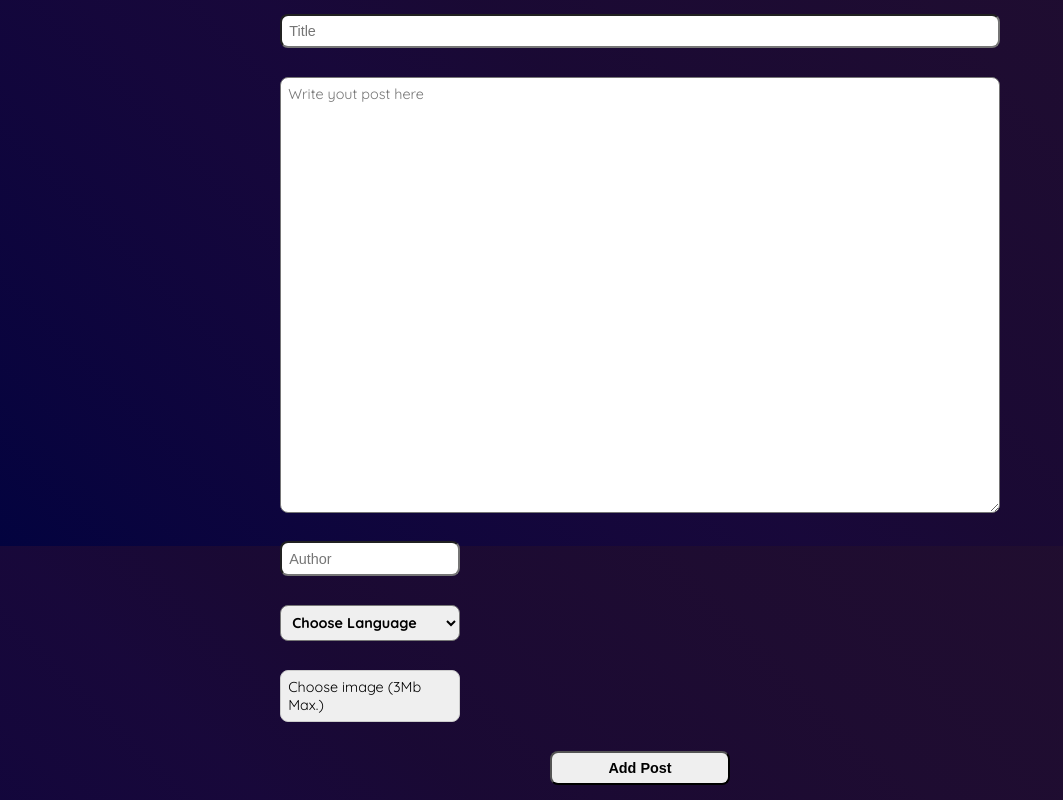
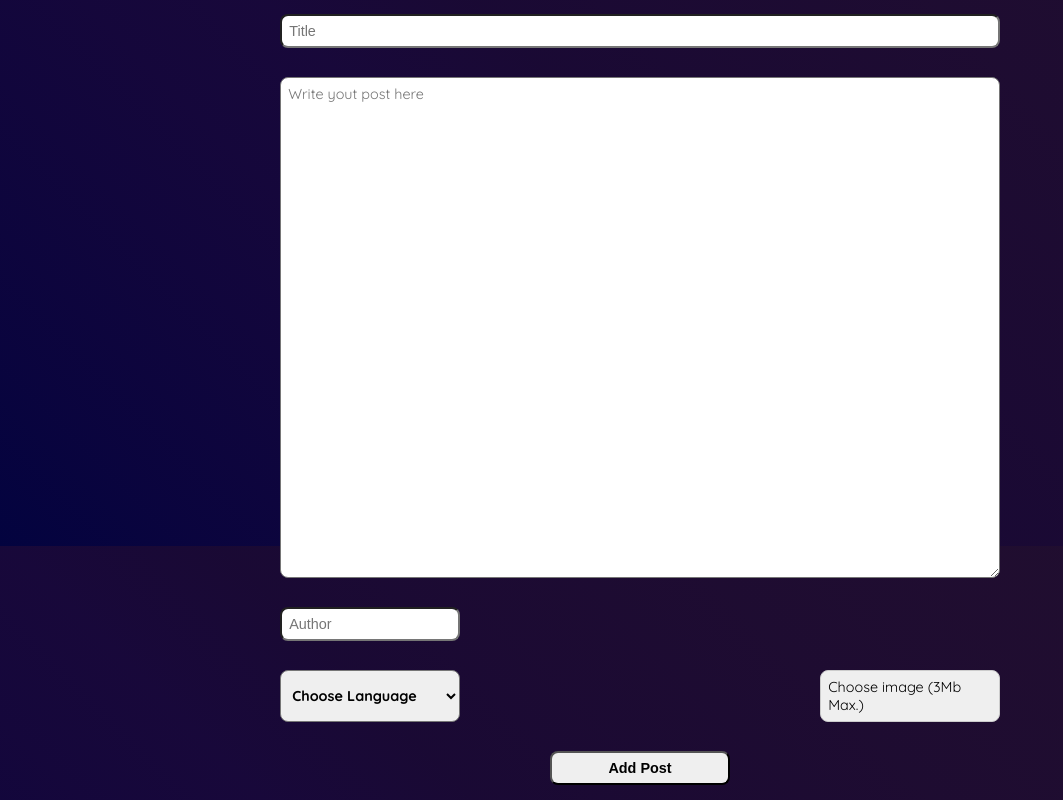
Before and after one commit to MaryFili/MemoriesOfMaya, a React (Create React App) app: page /create in a window 1280 px wide. Shown: the part 254-1054 px from the top of the page, without its empty margins (0-1063 px from the left). Built offline with nearby package versions, Linux system fonts and the light colour scheme.

Commit message:
buttons position moved

```diff
--- a/src/pages/Create.js
+++ b/src/pages/Create.js
@@ -100,7 +100,6 @@ const Create = () => {
                     value={body}
                     onChange={(e) => setBody(e.target.value)}
                 ></textarea>
-
                 <input
                     className={styles.author}
                     type="text"
@@ -109,6 +108,8 @@ const Create = () => {
                     value={author}
                     onChange={(e) => setAuthor(e.target.value)}
                 />
+                <div className={styles.buttonsContainer}>
+
 
                     {/* <label>{translations.selectLanguage[language]} *</label> */}
 
@@ -127,6 +128,7 @@ const Create = () => {
                     <label className={styles.uploadImg}>{translations.imagine[language]}
                         <input type="file" onChange={handleFileChange} />
                     </label>
+                </div>
                 {!isPending && <button>{translations.addPost[language]}</button>}
                 {isPending && <button disabled>{translations.addingPost[language]} + "..."</button>}
             </form>
--- a/src/pages/Create.module.css
+++ b/src/pages/Create.module.css
@@ -86,7 +86,7 @@ input[type="file"] {
     text-align: start;
     padding: .5em;
     margin: 1em 0;
-
+    margin-left: auto;
     width: 180px;
 
 }
@@ -95,6 +95,11 @@ input[type="file"] {
     background-color: white;
     color: black;
     font-weight: 900;
+}
+
+.buttonsContainer {
+    display: flex;
+    justify-content: flex-start;
 }
 
 @media screen and (min-width: 950px) {
```
Also changed, not shown: 12 other files (tests, documents, lock files or other folders). Lines whose indentation alone changed are shown as unchanged.
